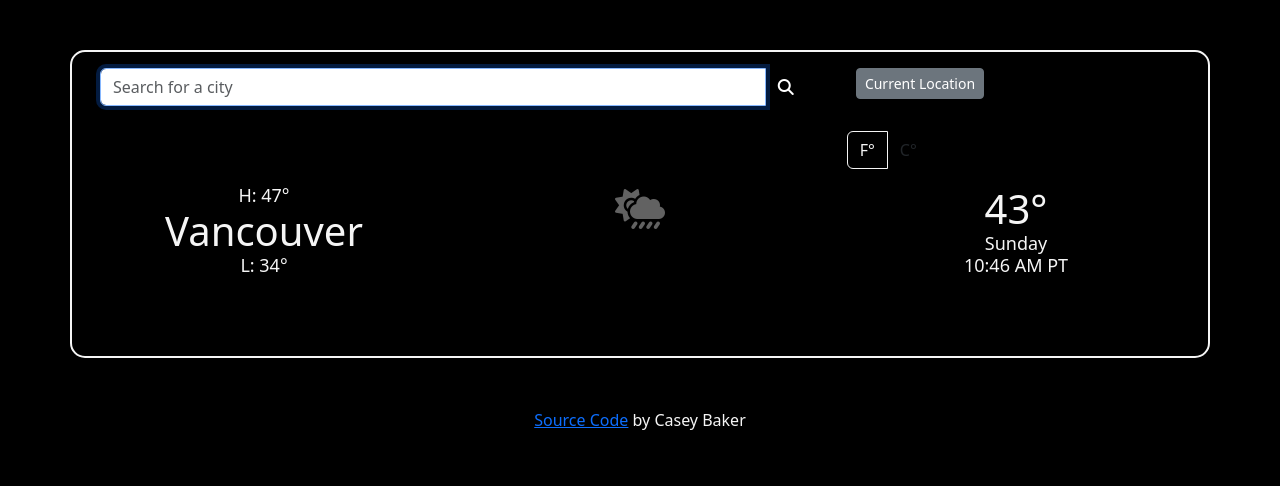
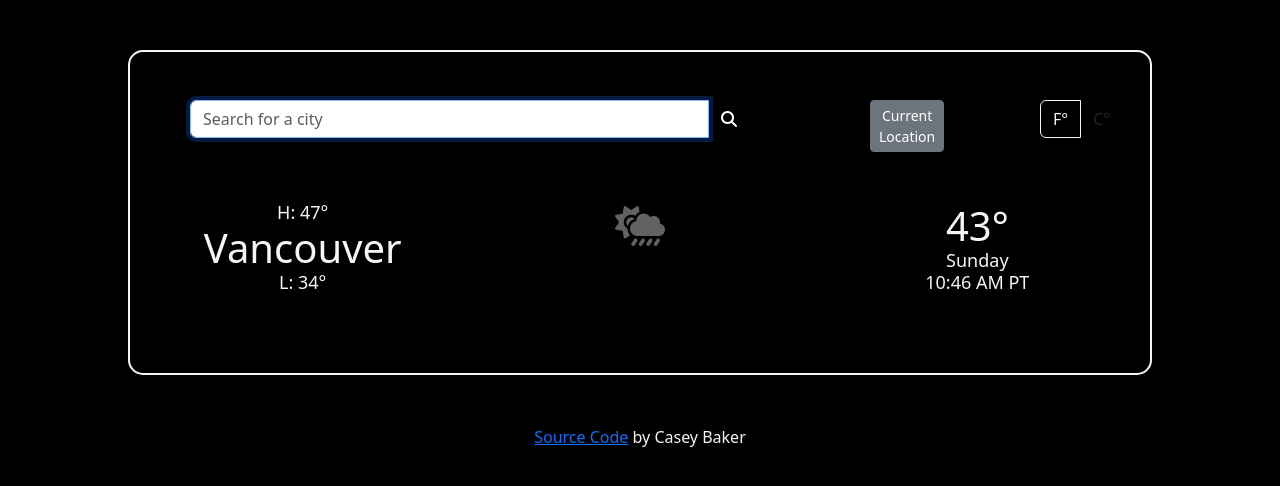
Before and after one commit to cj-baker/Weather-Application, a plain HTML site: page index.html in a window 1280 px wide. Drawn offline with nearby package versions, Linux system fonts and the light colour scheme.

Commit message:
Fixed form and button structure/layout

```diff
--- a/index.html
+++ b/index.html
@@ -15,10 +15,9 @@
   </head>
   <body>
     <div class="container">
-      <form id="city-form">
-        <div class="row g-2">
-          <div class="col-8">
-            <div class="p-3">
+      <div class="row">
+        <form id="city-form settings" class="col-8">
+          <div class="p-5">
             <div class="input-group mb-3">
               <input
                 id="city-input"
@@ -40,9 +39,9 @@
               </div>
             </div>
           </div>
-          </div>
+        </form>
         <div class="col-2">
-            <div class="p-3">
+          <div class="p-5">
             <button
               type="button"
               class="btn btn-secondary btn-sm"
@@ -51,8 +50,9 @@
               Current Location
             </button>
           </div>
+        </div>
         <div class="col-2">
-              <div class="p-3">
+          <div class="p-5">
             <div
               class="btn-group"
               role="group"
@@ -87,8 +87,7 @@
           </div>
         </div>
       </div>
-        </div>
-      </form>
+
       <h1>
         <div class="row g-3">
           <div class="col-4">
--- a/src/style.css
+++ b/src/style.css
@@ -11,12 +11,16 @@ h1 {
 .container {
   display: block;
   margin: 50px auto;
+  width: 80%;
   border-style: solid;
   border-color: whitesmoke;
   border-width: 2px;
   border-radius: 15px;
   background: black;
   background-size: 100%;
+}
+.settings {
+  padding: 20px;
 }
 .source-link {
   display: block;
```
Lines whose indentation alone changed are shown as unchanged.
